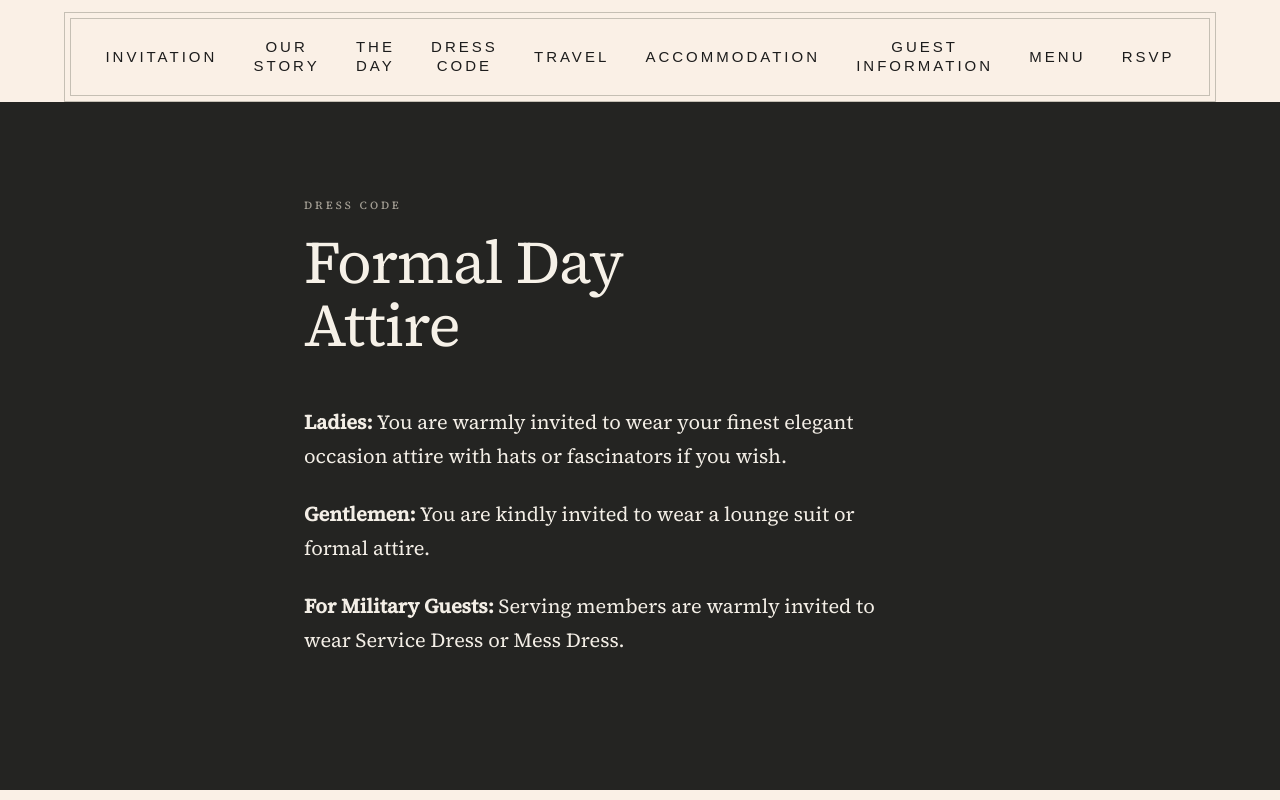
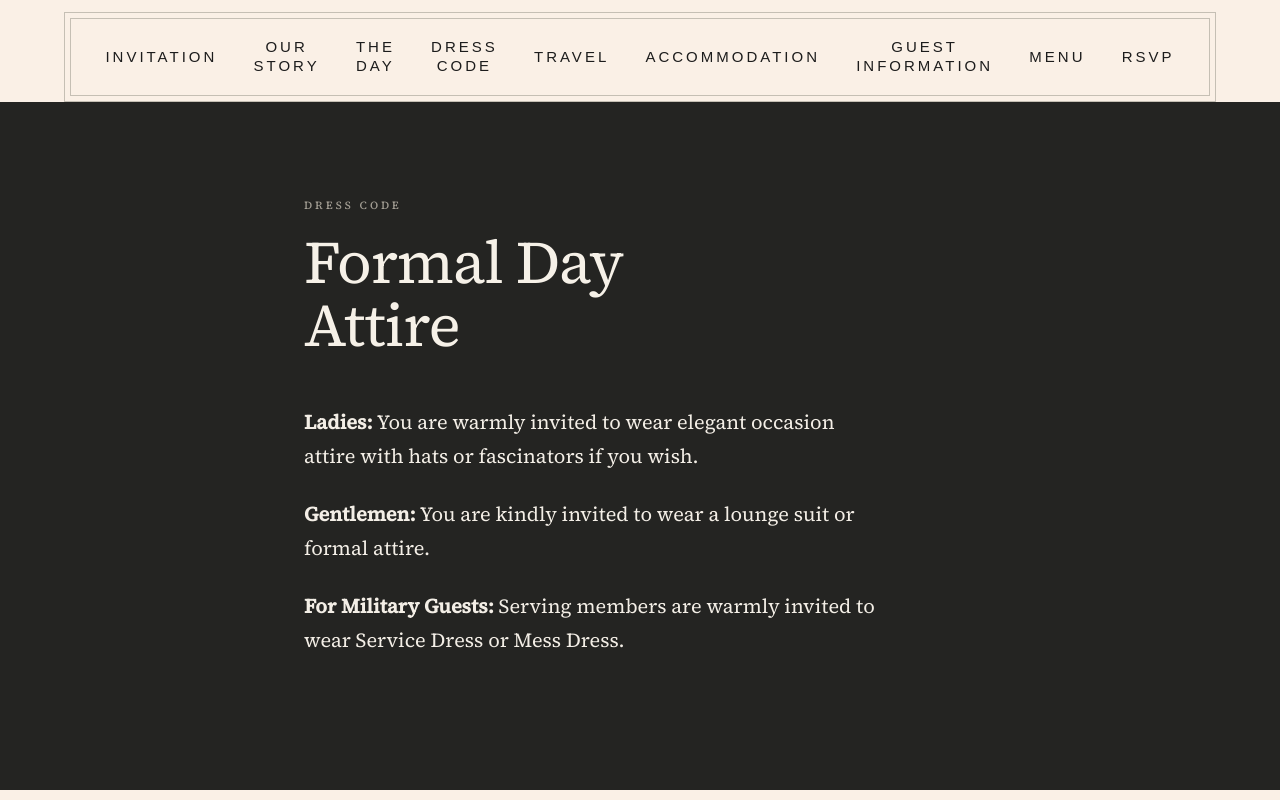
Before and after one commit to SJ-209/wedding-invites, a Next.js app in the folder my-app/: page /dress-code in a window 1280 px wide. Built offline with nearby package versions, Linux system fonts and the light colour scheme.

Commit message:
NPM updates Sep 26

```diff
--- a/my-app/app/dress-code/page.tsx
+++ b/my-app/app/dress-code/page.tsx
@@ -21,8 +21,8 @@ export default function DressCodePage() {
         </h1>
         <div className="mt-10 max-w-xl space-y-6 text-[1.15rem] leading-[1.65] text-[#f3eee6] sm:mt-12 sm:text-xl sm:leading-[1.7]">
           <p>
-            <strong>Ladies:</strong> You are warmly invited to wear your finest
-            elegant occasion attire with hats or fascinators if you wish.
+            <strong>Ladies:</strong> You are warmly invited to wear elegant
+            occasion attire with hats or fascinators if you wish.
             <br />
           </p>
           <p>
```
Also changed, not shown: 1 other file (tests, documents, lock files or other folders).
